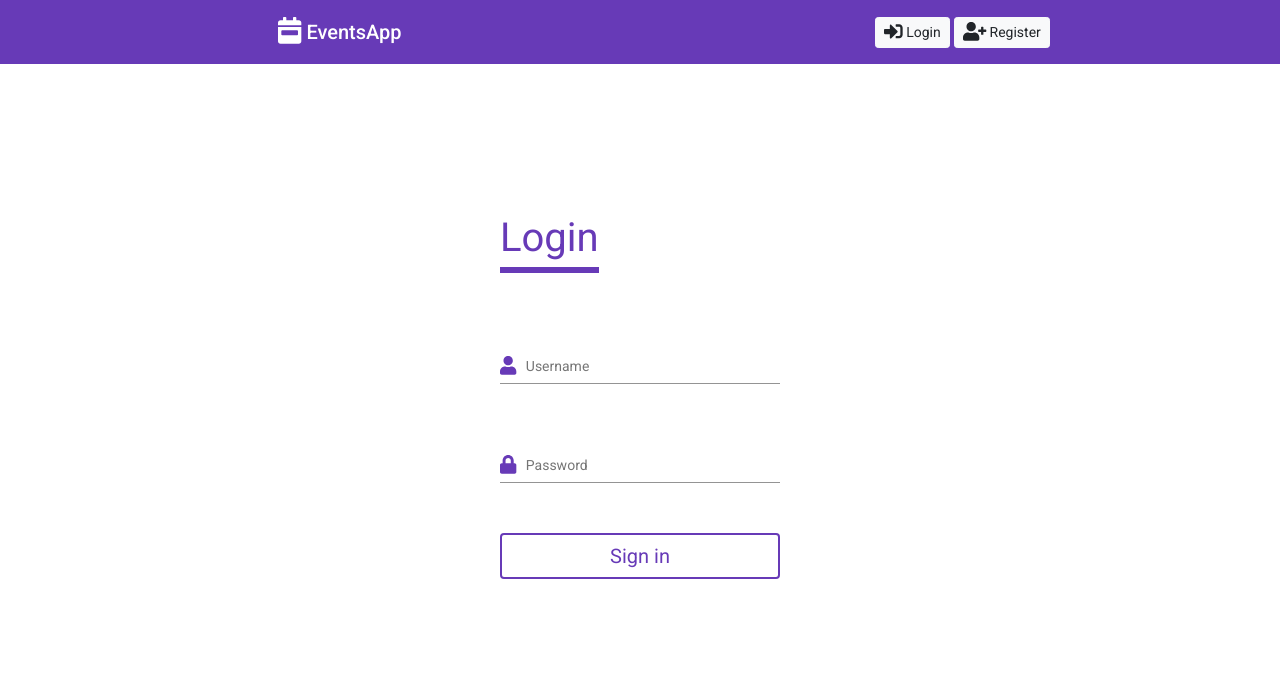
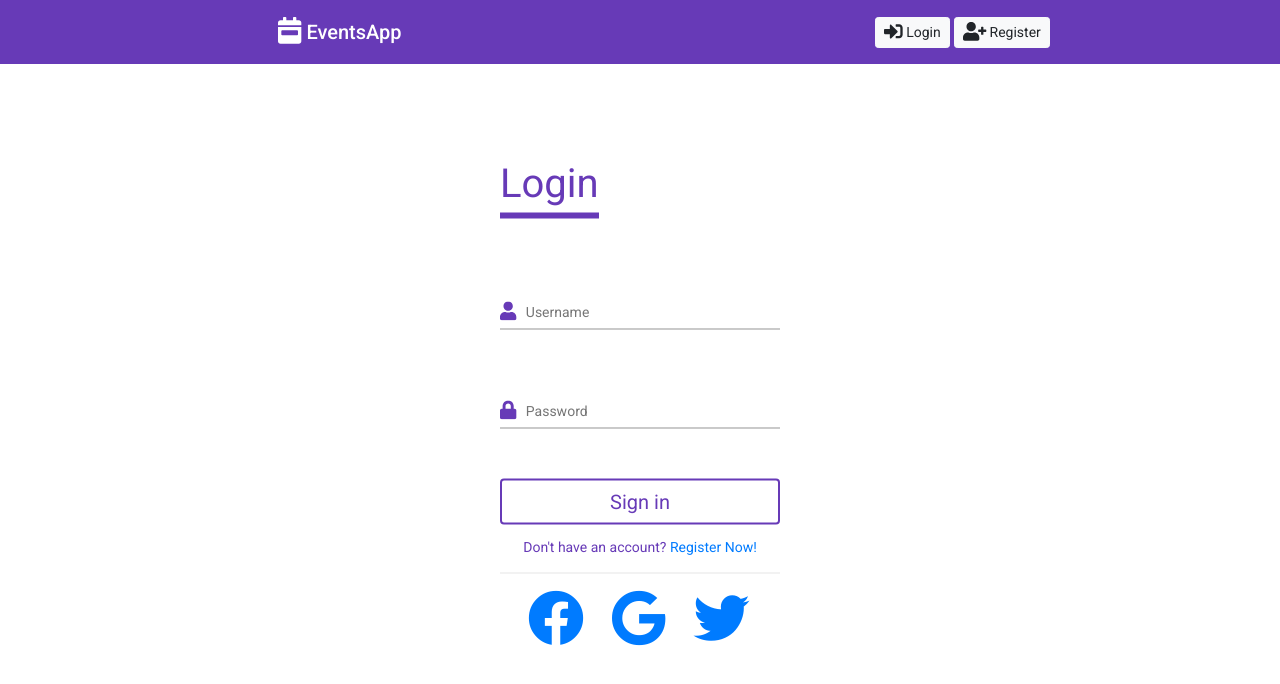
Before and after one commit to KirilPecev/Events-App, an Angular app in the folder EventsApp/: page / in a window 1280 px wide. Shown: the top 684 px of the page. Built offline with nearby package versions, Linux system fonts and the light colour scheme.

Commit message:
added external login buttons to login page

```diff
--- a/EventsApp/src/app/login/login.component.css
+++ b/EventsApp/src/app/login/login.component.css
@@ -1,3 +1,5 @@
+@import url("https://cdnjs.cloudflare.com/ajax/libs/font-awesome/5.12.1/css/all.min.css");
+
 body {
     font-family: sans-serif;
 }
@@ -45,3 +47,12 @@ input{
     cursor: pointer;
     margin: 12px 0;
 }
+
+.loginBox span{
+    display: table;
+    margin: auto;
+}
+
+.externalLogin i{
+    margin-left: 10%;
+}
--- a/EventsApp/src/app/login/login.component.html
+++ b/EventsApp/src/app/login/login.component.html
@@ -15,4 +15,11 @@
         <input matInput type="password">
     </mat-form-field>
     <input type="button" class="btn" value="Sign in">
+    <span>Don't have an account? <a href="">Register Now!</a></span>
+    <div class="externalLogin">
+        <hr>
+        <a href=""><i class="fab fa-facebook fa-4x"></i></a>
+        <a href=""><i class="fab fa-google fa-4x"></i></a>
+        <a href=""><i class="fab fa-twitter fa-4x"></i></a>
+    </div>
 </form>
```
